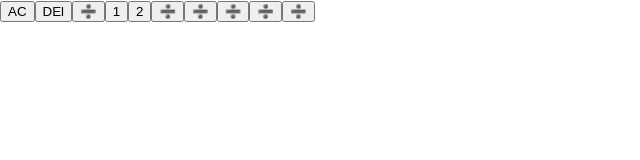
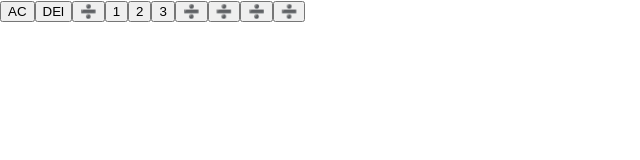
Before and after one commit to elijahgummer/calculatorReact, a React (Create React App) app in the folder calculator_react/: page / in a window 1280 px wide. Shown: the top 160 px of the page, without its empty margins (0-640 px from the left). Built offline with nearby package versions, Linux system fonts and the light colour scheme.

Commit message:
added to calculator in react!!!

```diff
--- a/calculator_react/src/App.js
+++ b/calculator_react/src/App.js
@@ -12,7 +12,7 @@ function App() {
       <button>➗</button>
       <button>1</button>
       <button>2</button>
-      <button>➗</button>
+      <button>3</button>
       <button>➗</button>
       <button>➗</button>
       <button>➗</button>
```
